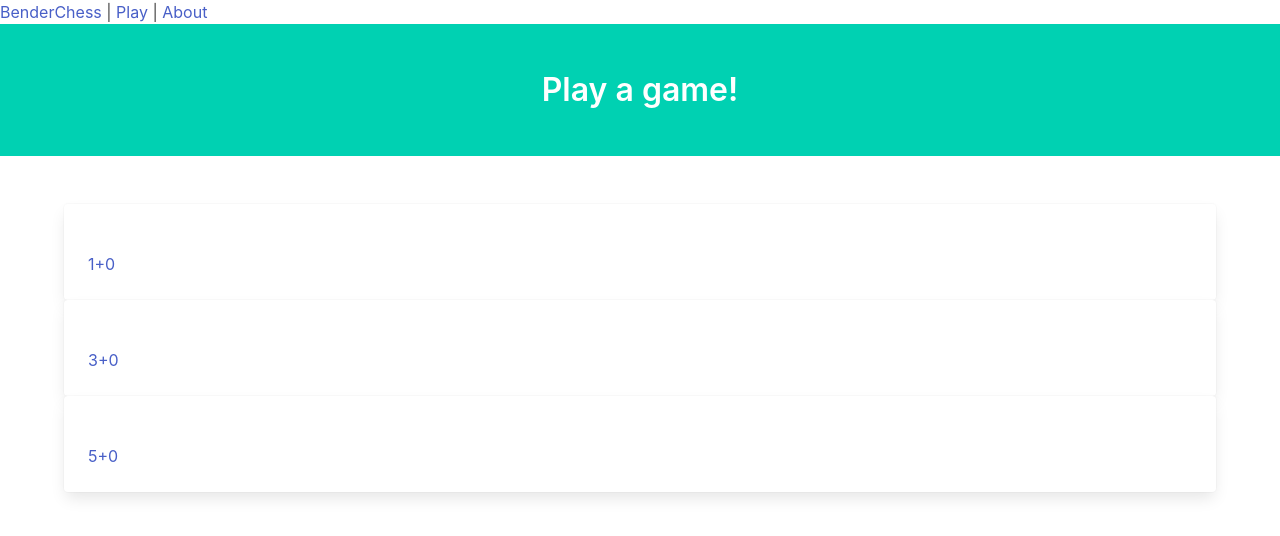
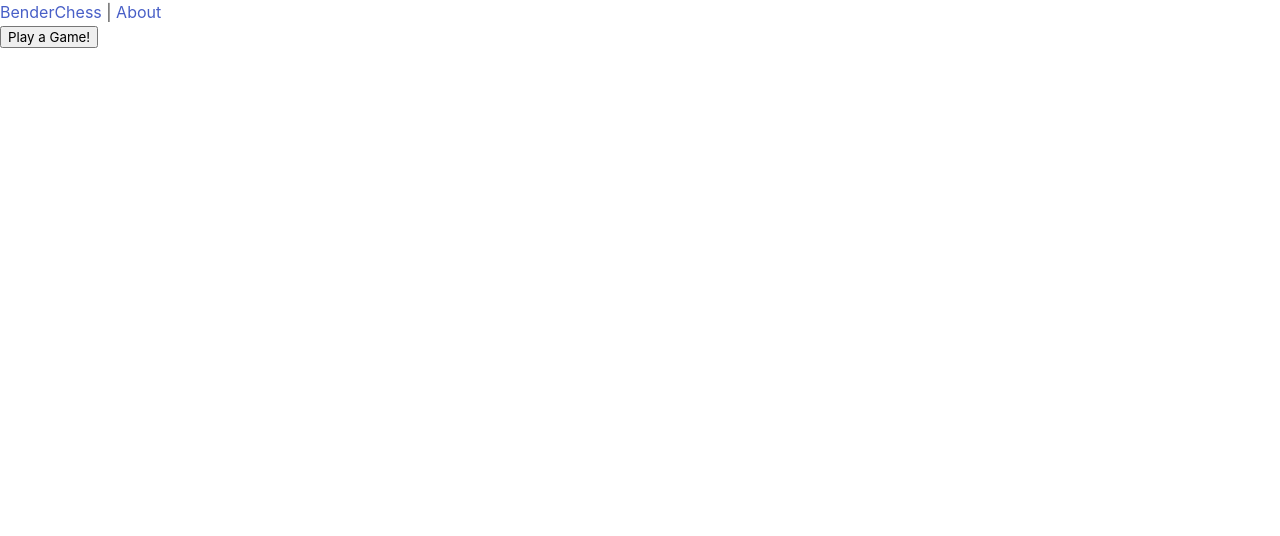
Before and after one commit to evanderh/SmartChessVue, a Vue app in the folder client/: page / in a window 1280 px wide. Shown: the top 536 px of the page. Built offline with nearby package versions, Linux system fonts and the light colour scheme.

Commit message:
Add board api to client

```diff
--- a/client/src/App.vue
+++ b/client/src/App.vue
@@ -2,7 +2,6 @@
   <div id="app">
     <div id="nav">
       <router-link to="/">BenderChess</router-link> |
-      <router-link to="/game">Play</router-link> |
       <router-link to="/about">About</router-link>
     </div>
     <router-view/>
--- /dev/null
+++ b/client/src/api/index.js
@@ -0,0 +1,36 @@
+const games = [
+  {
+    id: '1',
+    fen: 'rnbqkbnr/pppppppp/8/8/8/8/PPPPPPPP/RNBQKBNR',
+  },
+  {
+    id: '2',
+    fen: 'rnbqkbnr/pp1ppppp/8/2p5/4P3/5N2/PPPP1PPP/RNBQKB1R',
+  },
+];
+
+export default {
+  getGameId() {
+    return new Promise((resolve, reject) => {
+      const gameId = '2';
+
+      if (gameId) {
+        resolve(gameId);
+      } else {
+        reject(Error('No game'));
+      }
+    });
+  },
+
+  getGame(id) {
+    return new Promise((resolve, reject) => {
+      const game = games.find(g => g.id === id);
+
+      if (game) {
+        resolve(game);
+      } else {
+        reject(Error('Game not found'));
+      }
+    });
+  },
+};
--- /dev/null
+++ b/client/src/components/Board.vue
@@ -0,0 +1,51 @@
+<template>
+  <div class="blue merida">
+    <div class="cg-wrap" ref="board"></div>
+    <br>
+  </div>
+</template>
+
+<script>
+import Chess from 'chess.js';
+import { Chessground } from 'chessground';
+
+export default {
+  name: 'board',
+  props: {
+    fen: {
+      type: String,
+      default: '',
+    },
+  },
+  // watch: {
+  //   fen:
+  // },
+  computed: {
+    options() {
+      return {
+        fen: this.fen,
+      };
+    },
+  },
+  data() {
+    return {
+      board: null,
+      chess: new Chess(),
+    };
+  },
+  methods: {
+    createBoard() {
+      console.log(this.options);
+      this.board = Chessground(this.$refs.board, this.options);
+    },
+  },
+  mounted() {
+    this.createBoard();
+  },
+};
+</script>
+
+<style>
+@import '../assets/css/chessground.css';
+@import '../assets/css/theme.css';
+</style>
--- a/client/src/components/PlayGame.vue
+++ /dev/null
@@ -1,22 +0,0 @@
-<template>
-  <div class="card-content">
-    <p class="title"></p>
-    <router-link to="/game">{{ options.msg }}</router-link>
-  </div>
-</template>
-
-<script>
-export default {
-  name: 'PlayGame',
-  props: {
-    options: Object,
-  },
-};
-</script>
-
-<!-- Add "scoped" attribute to limit CSS to this component only -->
-<style scoped>
-.card-content {
-  color: #42b983;
-}
-</style>
--- a/client/src/router.js
+++ b/client/src/router.js
@@ -10,17 +10,17 @@ export default new Router({
   routes: [
     {
       path: '/',
-      name: 'home',
+      name: 'Home',
       component: Home,
     },
     {
-      path: '/game',
-      name: 'game',
+      path: '/game/:id',
+      name: 'Game',
       component: () => import(/* webpackChunkName: "about" */ './views/Game.vue'),
     },
     {
       path: '/about',
-      name: 'about',
+      name: 'About',
       // route level code-splitting
       // this generates a separate chunk (about.[hash].js) for this route
       // which is lazy-loaded when the route is visited.
--- a/client/src/views/Game.vue
+++ b/client/src/views/Game.vue
@@ -1,36 +1,42 @@
 <template>
-    <div class="blue merida">
-        <div class="cg-board-wrap" ref="board"></div>
-        <br>
-    </div>
+  <div v-if="fen">
+    <Board
+      :fen="fen"
+    ></Board>
+    <p>{{ fen }}</p>
+  </div>
+  <div v-else>
+    <p>Loading...</p>
+  </div>
 </template>
 
 <script>
-import Chess from 'chess.js';
-import { Chessground } from 'chessground';
+// @ is an alias to /src
+import Board from '@/components/Board.vue';
+import api from '@/api';
 
 export default {
   name: 'game',
-  methods: {
-    loadGame() {
-      this.board = Chessground(this.$refs.board, {
-        orientation: 'white',
-      });
-    },
-  },
-  mounted() {
-    this.loadGame();
+  components: {
+    Board,
   },
   data() {
     return {
-      board: null,
-      game: new Chess(),
+      id: null,
+      fen: null,
     };
+  },
+  methods: {
+    getGame() {
+      api.getGame(this.$route.params.id)
+        .then((response) => {
+          this.id = response.id;
+          this.fen = response.fen;
+        });
+    },
+  },
+  created() {
+    this.getGame();
   },
 };
 </script>
-
-<style>
-@import '../assets/css/chessground.css';
-@import '../assets/css/theme.css';
-</style>
--- a/client/src/views/Home.vue
+++ b/client/src/views/Home.vue
@@ -1,45 +1,24 @@
 <template>
   <div class="home">
-    <section class="hero is-primary">
-      <div class="hero-body">
-        <div class="container has-text-centered">
-          <h2 class="title">{{ heroTxt }}</h2>
-        </div>
-      </div>
-    </section>
-    <section class="section">
-      <div class="container">
-        <div class="card"
-          v-for="choice in gameChoices"
-          v-bind:key="choice.msg">
-            <PlayGame
-              v-bind:options="choice"
-            ></PlayGame>
-        </div>
-      </div>
-    </section>
+    <button v-on:click="playGame">Play a Game!</button>
   </div>
 </template>
 
 <script>
 // @ is an alias to /src
-import PlayGame from '@/components/PlayGame.vue';
-// import axios from 'axios';
+import api from '@/api';
 
 export default {
   name: 'home',
-  components: {
-    PlayGame,
-  },
-  data() {
-    return {
-      heroTxt: 'Play a game!',
-      gameChoices: [
-        { timeControl: 1, increment: 0, msg: '1+0' },
-        { timeControl: 3, increment: 0, msg: '3+0' },
-        { timeControl: 5, increment: 0, msg: '5+0' },
-      ],
-    };
+  methods: {
+    // Play game button handler
+    playGame() {
+      // Get a new game from the api
+      api.getGameId()
+        .then((response) => {
+          this.$router.push({ name: 'Game', params: { id: response } });
+        });
+    },
   },
 };
 </script>
```
